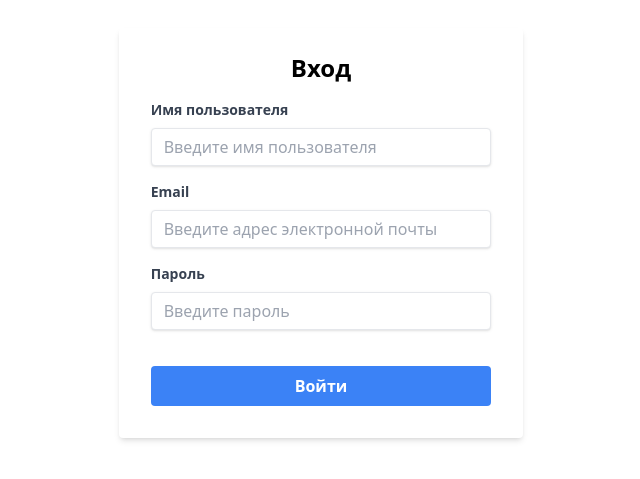
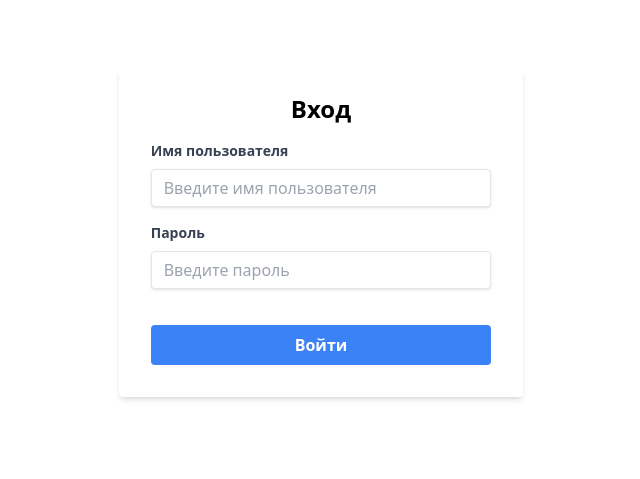
Before and after one commit to YadgarovFayzullo/inter_edu, a React (Vite) app in the folder frontend/: page /login in a window 1280 px wide. Shown: the part 203-682 px from the top of the page, without its empty margins (319-959 px from the left). Built offline with nearby package versions, Linux system fonts and the light colour scheme.

Commit message:
2nd edition

```diff
--- a/frontend/src/components/Archived.jsx
+++ b/frontend/src/components/Archived.jsx
@@ -12,7 +12,8 @@ export default function Archived() {
     "/IE&GS5.pdf",
   ];
   const pdfFiles_2024 = [
-    "IE&GS1-2024.pdf"
+    "IE&GS1-2024.pdf",
+    "IE&GS2-2024.pdf"
   ];
 
   return (
--- a/frontend/src/components/Book.jsx
+++ b/frontend/src/components/Book.jsx
@@ -8,7 +8,7 @@ export default function Book() {
       <div className="lg:w-1/3 lg:ml-24 xl:ml-[100px] flex items-center justify-around">
         <img
           className="shadow-lg rounded-lg lg:ml-1 lg:mr-0 lg:shadow-lg hover:shadow-2xl duration-200 w-[70%] md:w-4/6 lg:w-full xl:w-2/3"
-          src="IE&GS7.png"
+          src="Book8.png"
           alt=""
         />
       </div>
--- a/frontend/src/components/News.jsx
+++ b/frontend/src/components/News.jsx
@@ -11,7 +11,7 @@ export default function News() {
       title: "Прием на новый выпуск",
       description:
         "Продолжается прием материалов для нового выпуска журнала. Мы оцениваем оригинальность, актуальность и научную значимость предлагаемых материалов. Благодарим вас за вашу заинтересованность и участие!",
-      imageUrl: "/Book8.png",
+      imageUrl: "/3-Meraki.png",
       link: "https://t.me/IEandGS",
     },
     {
--- a/frontend/src/pages/Login.jsx
+++ b/frontend/src/pages/Login.jsx
@@ -1,25 +1,30 @@
 import React, { useState } from "react";
+import axios from "axios";
 
 export default function Registration() {
   const [name, setName] = useState("");
-  const [email, setEmail] = useState("");
   const [password, setPassword] = useState("");
 
-  const handleSubmit = (event) => {
+  const handleSubmit = async (event) => {
     event.preventDefault();
 
-    console.log(
-      "Form submitted! Name:",
-      name,
-      "Email:",
-      email,
-      "Password:",
-      password
-    );
+    try {
+      const response = await axios.post("http://localhost:3000/auth/register", {
+        username: name,
+        password: password,
+      });
 
-    setName("");
-    setEmail("");
-    setPassword("");
+      console.log("User registered successfully:", response.data);
+
+      setName("");
+      setPassword("");
+    } catch (error) {
+      if (error.response && error.response.data) {
+        console.error("Error registering user:", error.response.data);
+      } else {
+        console.error("Error registering user:", error.message);
+      }
+    }
   };
 
   return (
@@ -39,20 +44,6 @@ export default function Registration() {
               placeholder="Введите имя пользователя"
               value={name}
               onChange={(e) => setName(e.target.value)}
-            />
-          </div>
-          <div className="mb-4">
-            <label className="block text-gray-700 text-sm font-bold mb-2">
-              Email
-            </label>
-            <input
-              className="shadow appearance-none border rounded w-full py-2 px-3 text-gray-700 leading-tight focus:outline-none focus:shadow-outline focus:bg-sky-100 focus:border-blue-700"
-              id="email"
-              type="email"
-              name="email"
-              placeholder="Введите адрес электронной почты"
-              value={email}
-              onChange={(e) => setEmail(e.target.value)}
             />
           </div>
           <div className="mb-6">
```
Also changed, not shown: 2 other files (tests, documents, lock files or other folders).
